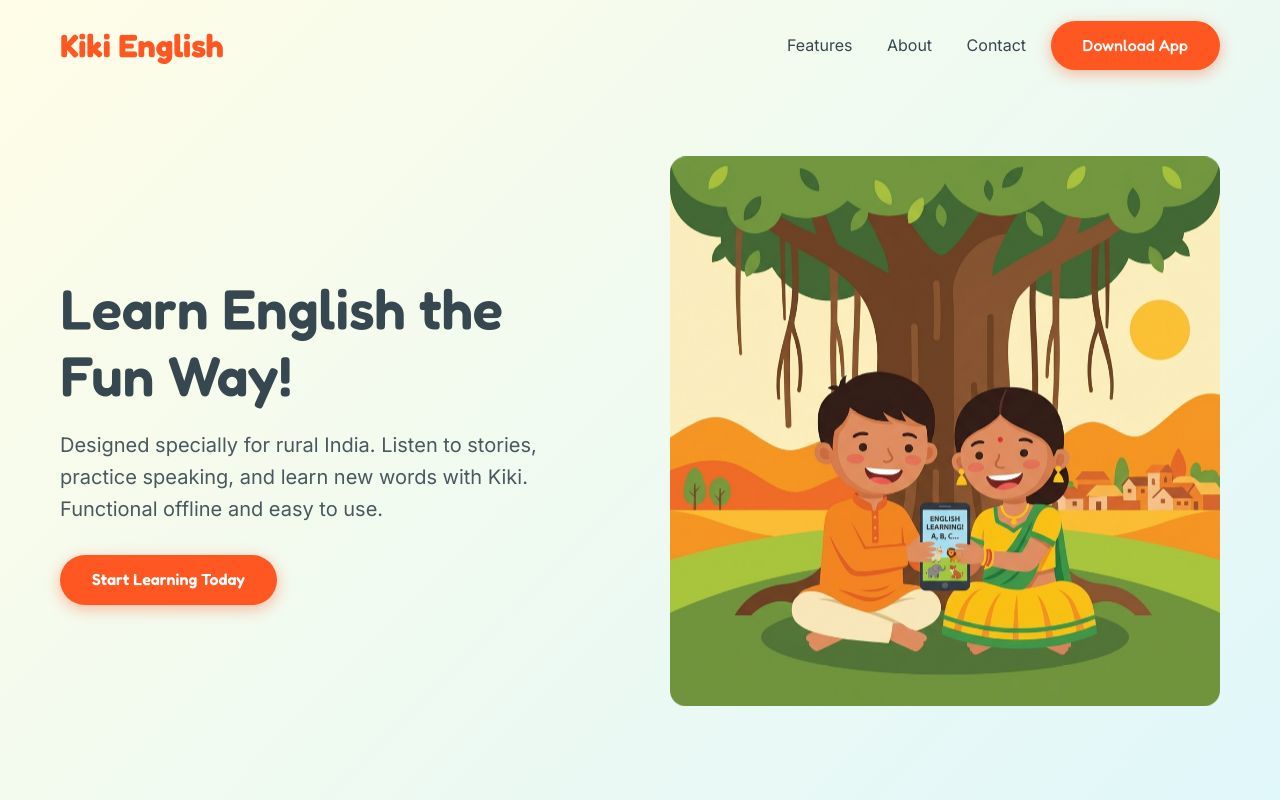
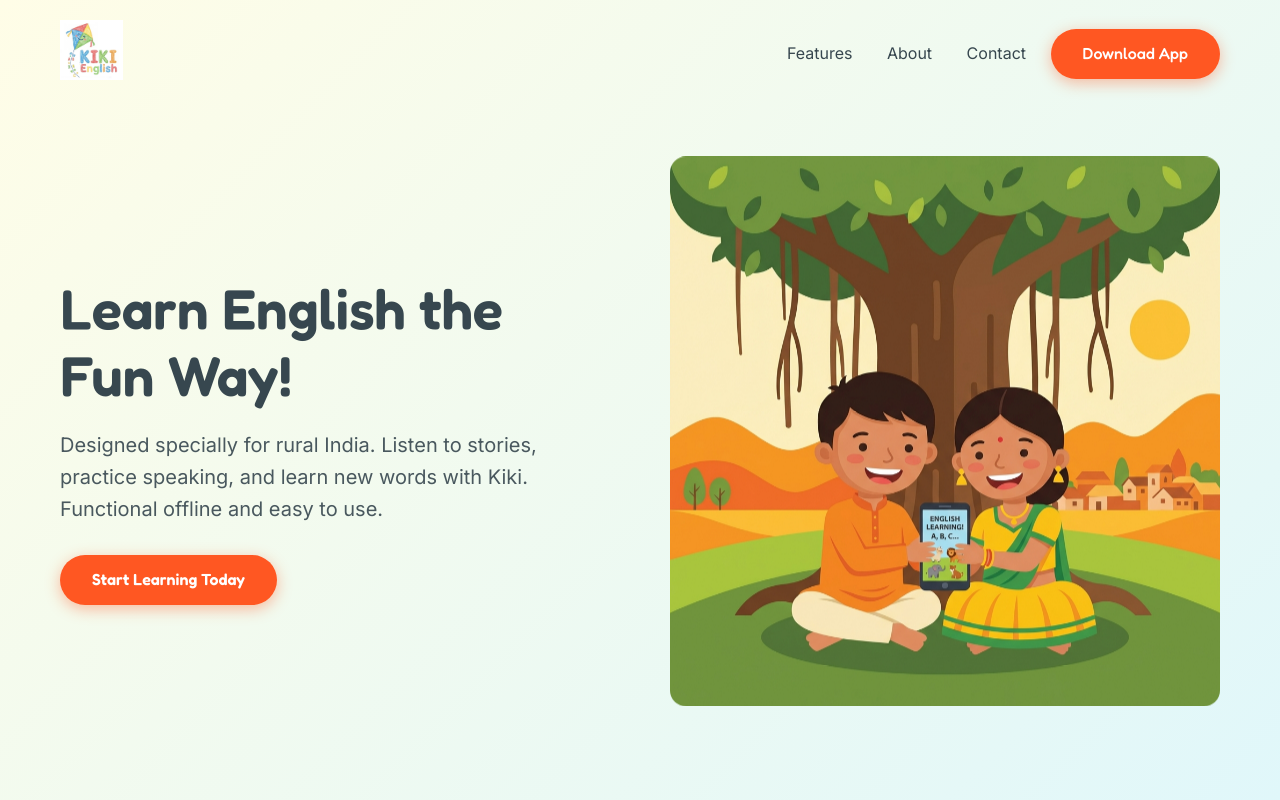
Before and after one commit to neuracap/kikienglish, a website built with Vite: page index.html in a window 1280 px wide. Shown: the top 800 px of the page. Built offline with nearby package versions, Linux system fonts and the light colour scheme.

Commit message:
Content Update: New logo and email address

```diff
--- a/index.html
+++ b/index.html
@@ -19,7 +19,7 @@
   <header>
     <div class="container">
       <nav>
-        <div class="logo">Kiki English</div>
+        <a href="#" class="logo-link"><img src="/assets/logo.png" alt="Kiki English" class="logo-img"></a>
         <div class="nav-links">
           <a href="#features">Features</a>
           <a href="#about">About</a>
@@ -86,7 +86,7 @@
     <div class="container">
       <h2>Get in Touch</h2>
       <p>Have questions or feedback? We'd love to hear from you.</p>
-      <a href="mailto:divyamittal_ias@gmail.com" class="btn btn-white">Contact Us</a>
+      <a href="mailto:kikienglishdm@gmail.com" class="btn btn-white">Contact Us</a>
     </div>
   </section>
 
@@ -111,7 +111,7 @@
         <div class="footer-section">
           <h4>Contact</h4>
           <ul class="footer-links">
-            <li><a href="mailto:divyamittal_ias@gmail.com">divyamittal_ias@gmail.com</a></li>
+            <li><a href="mailto:kikienglishdm@gmail.com">kikienglishdm@gmail.com</a></li>
           </ul>
         </div>
       </div>
--- a/style.css
+++ b/style.css
@@ -122,11 +122,11 @@ nav {
   align-items: center;
 }
 
-.logo {
-  font-family: var(--font-heading);
-  font-size: 2rem;
-  font-weight: 700;
-  color: var(--accent-color);
+.logo-img {
+  height: 60px;
+  /* Adjust based on navbar height */
+  width: auto;
+  object-fit: contain;
 }
 
 .nav-links a {
```
Also changed, not shown: public/account-deletion.html (+2 -2 lines), public/privacy-policy.html (+2 -2 lines), public/assets/logo.png (added).
